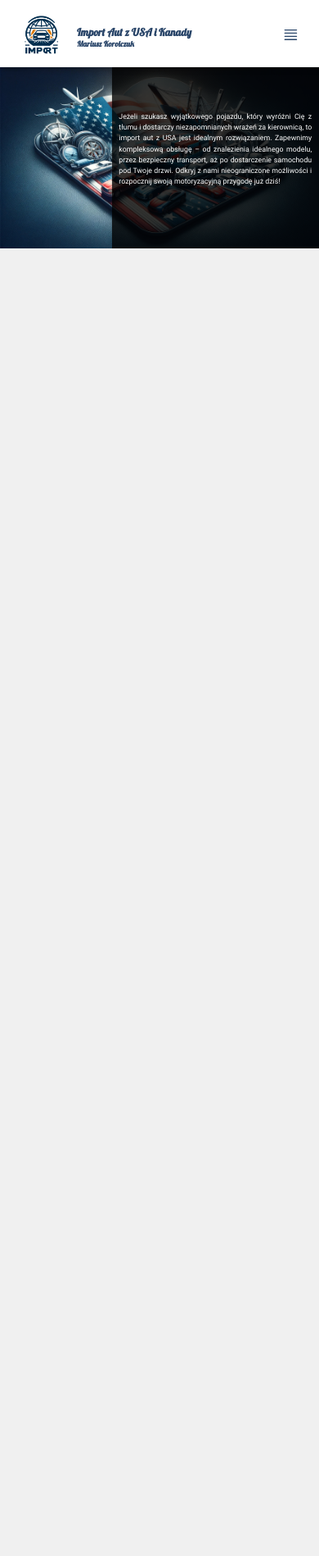
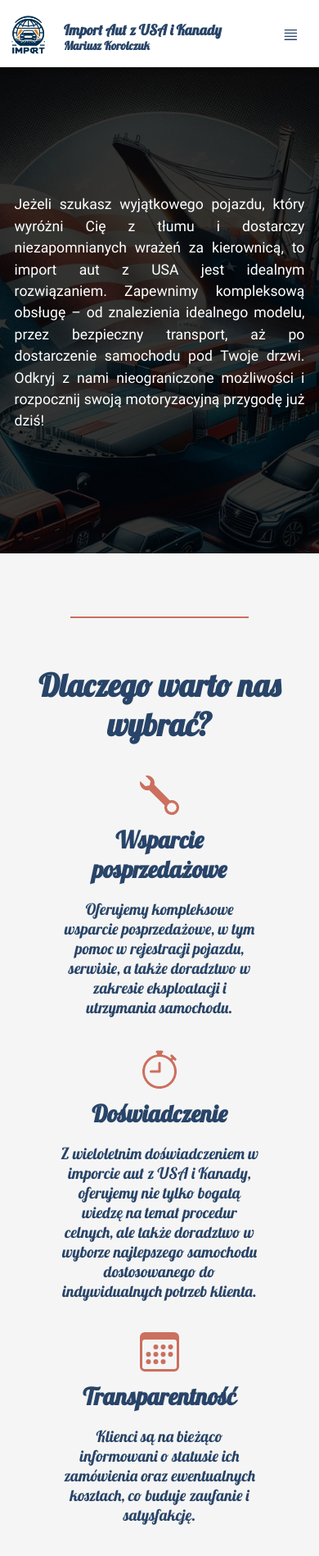
Before and after one commit to rooqyxd/importaut, a React (Vite) app: page / in a window 390 px wide. Shown: the whole page at 82% size. Before the commit the page ends 844 px from the top, so only its background shows below. Built offline with nearby package versions, Linux system fonts and the light colour scheme.

Commit message:
add: whyus comp, fixed styles for nav and aboutus

```diff
--- a/src/App.tsx
+++ b/src/App.tsx
@@ -1,6 +1,7 @@
 import "./App.css";
 import AboutUs from "./Components/AboutUs/AboutUs";
 import Navbar from "./Components/Navbar/Navbar";
+import WhyUs from "./Components/WhyUs/WhyUs";
 // import Faq from "./Components/Faq/Faq";
 
 function App() {
@@ -8,6 +9,7 @@ function App() {
         <>
             <Navbar />
             <AboutUs />
+            <WhyUs />
         </>
     );
 }
--- a/src/Components/AboutUs/AboutUs.css
+++ b/src/Components/AboutUs/AboutUs.css
@@ -16,10 +16,13 @@
     position: relative;
     overflow: hidden;
     padding-top: 3em;
+    height: 30%;
 }
 
 .aboutus-img {
     width: 100%;
+    height: 100%;
+    object-fit: cover;
     background-repeat: no-repeat;
     background-size: cover;
 }
@@ -50,7 +53,7 @@
 }
 @media screen and (max-width: 900px) {
     .aboutus-text {
-        font-size: 0.9em;
+        font-size: 1em;
         width: 45%;
     }
     .aboutus-image-container {
@@ -60,30 +63,41 @@
 @media screen and (max-width: 700px) {
     .aboutus-text {
         width: 50%;
-        font-size: 0.7em;
+        font-size: 0.85em;
+        margin-top: 2em;
+    }
+    .aboutus-image-container {
+        height: 70vh; /* Adjust as needed */
     }
 }
 @media screen and (max-width: 500px) {
     .aboutus-text {
         width: 52%;
         margin-top: 2em;
-        font-size: 0.6em;
+        font-size: 0.85em;
     }
     .aboutus-image-container {
         padding-top: 5em;
     }
+
 }
-@media screen and (max-width: 400px) {
+@media screen and (max-width: 440px) {
     .aboutus-text {
-        width: 65%;
-        margin-top: 3.5em;
-        font-size: 0.55em;
+        width: 100%;
+        margin-top: 2.5em;
+        font-size: 1.1em;
+    }
+    .aboutus-img {
+        width: 100%;
+        height: 150%;
+    }
+    .aboutus-image-container {
+        height: 80vh; /* Adjust as needed */
     }
 }
 @media screen and (max-width: 300px) {
     .aboutus-text {
-        width: 75%;
         margin-top: 4.5em;
-        font-size: 0.5em;
+        font-size: 0.8em;
     }
 }
--- a/src/Components/Navbar/Navbar.css
+++ b/src/Components/Navbar/Navbar.css
@@ -39,16 +39,16 @@
     gap: 0.5em;
 }
 .navbar-logo img {
-    height: 80px;
+    height: 100px;
     border-radius: 50%;
 }
 .title-one {
-    font-size: 1.5rem;
+    font-size: 1.6rem;
     font-family: "CedarvilleCursive";
     color: #284468;
 }
 .title-two {
-    font-size: 1rem;
+    font-size: 1.3rem;
     font-family: "CedarvilleCursive";
     color: #284468;
 }
@@ -74,8 +74,8 @@
     align-items: center;
     text-decoration: none;
     color: #000;
-    font-size: 1rem;
-    padding: 0.5em 1em;
+    font-size: 1.3rem;
+    padding: 0.5em 0.5em;
     border-radius: 5px;
     transition: background-color 0.3s, text-decoration 0.3s, color 0.3s;
 }
@@ -85,7 +85,7 @@
     background-color: #f1eee9;
 }
 .navbar-text {
-    font-size: 1rem;
+    font-size: 1.3rem;
     margin: 0 0.4em;
     color: #284468;
     /* font-weight: bold; */
@@ -135,51 +135,45 @@
     text-decoration: underline;
     background-color: #f1eee9;
 }
-@media (max-width: 1120px) {
-    .navbar{
+@media (max-width: 1250px) {
+    .navbar {
         width: 100%;
     }
     .navbar-left {
         margin-left: 1em;
     }
     .title-one {
-        font-size: 1.1rem;
+        font-size: 1.3rem;
     }
     .title-two {
-        font-size: 0.8rem;
+        font-size: 1rem;
     }
     .navbar-link {
         font-size: 1rem;
+    }
+    .navbar-text {
+        font-size: 1.2rem;
     }
 }
 @media (max-width: 870px) {
     .navbar-link {
         font-size: 0.9rem;
-        font-weight: bold;
+    }
+    .navbar-text {
+        font-size: 1rem;
     }
     .title-one {
-        font-size: 1rem;
+        font-size: 1.2rem;
     }
     .title-two {
-        font-size: 0.8rem;
+        font-size: 1rem;
     }
     .navbar-logo img {
         height: 70px;
         border-radius: 50%;
     }
 }
-@media (max-width: 630px) {
-    .navbar-link {
-        font-size: 0.6rem;
-        font-weight: bold;
-    }
-    .title-one {
-        font-size: 0.8rem;
-    }
-    .title-two {
-        font-size: 0.76rem;
-    }
-}
+
 @media screen and (max-width: 740px) {
     .navbar-right {
         display: none;
@@ -192,10 +186,8 @@
     }
     .burger-menu {
         display: block;
-
         margin-right: 1.5em;
         z-index: 100;
-        /* background-color: red; */
     }
     .burger-white {
         transition: color 0.5s;
@@ -234,11 +226,26 @@
         background-color: #f1eee9;
     }
 }
+@media (max-width: 630px) {
+    .navbar-link {
+        font-size: 0.6rem;
+        font-weight: bold;
+    }
+    .title-one {
+        font-size: 1.5rem;
+    }
+    .title-two {
+        font-size: 1.3rem;
+    }
+    .navbar-left {
+        margin-left: 0;
+    }
+}
 @media screen and (max-width: 440px) {
     .title-one {
-        font-size: 0.8rem;
+        font-size: 1.1rem;
     }
     .title-two {
-        font-size: 0.6rem;
+        font-size: 0.9rem;
     }
 }
--- /dev/null
+++ b/src/Components/WhyUs/WhyUs.css
@@ -0,0 +1,86 @@
+.whyus-wrapper {
+    display: flex;
+    flex-direction: column;
+    align-items: center;
+    justify-content: center;
+    gap: 1em;
+    padding: 2em 0;
+    background-color: #f5f5f5;
+    color: #284468;
+    font-family: "CedarvilleCursive";
+    font-size: 1.5rem;
+    text-align: center;
+}
+.whyus-container {
+    width: 80%;
+}
+.whyus-content-container {
+    display: flex;
+    justify-content: center;
+    margin-top: 2em;
+    display: flex;
+    gap: 2.5em;
+}
+.whyus-content {
+    transition: transform 1s;
+    width: 30%;
+}
+.whyus-content:hover {
+    transform: scale(1.1);
+}
+.whyus-content-icon {
+    font-size: 3rem;
+    color: #cc6f5e;
+}
+.whyus-content-text {
+    margin-top: 1em;
+}
+.topbar {
+    width: 70%;
+    height: 2px;
+    /* background-color: #284468; */
+    background-color: #cc6f5e;
+    margin: 2em auto 3em;
+}
+
+@media screen and (max-width: 1250px) {
+    .whyus-wrapper {
+        font-size: 1.3rem;
+    }
+}
+@media screen and (max-width: 850px) {
+    .whyus-wrapper {
+        font-size: 1.2rem;
+    }
+}
+@media screen and (max-width: 740px) {
+    .whyus-wrapper {
+        font-size: 1.2rem;
+    }
+    .whyus-content-container {
+        display: flex;
+        align-items: center;
+        justify-content: center;
+        gap: 2em;
+        flex-direction: column;
+    }
+    .whyus-content {
+        width: 80%;
+    }
+}
+
+@media screen and (max-width: 740px) {
+    .whyus-wrapper {
+        font-size: 1.2rem;
+    }
+    .whyus-content-container {
+        display: flex;
+        align-items: center;
+        justify-content: center;
+        gap: 2em;
+        flex-direction: column;
+    }
+    .whyus-content {
+        width: 80%;
+    }
+}
--- /dev/null
+++ b/src/Components/WhyUs/WhyUs.tsx
@@ -0,0 +1,51 @@
+import "./WhyUs.css";
+import { BsCalendar3, BsStopwatch, BsWrench } from "react-icons/bs";
+const WhyUs = () => {
+    return (
+        <div className="whyus-wrapper">
+            <div className="whyus-container">
+                <div className="topbar"></div>
+                <div className="whyus-text-container">
+                    <h1 className="whyus-title">Dlaczego warto nas wybrać?</h1>
+                </div>
+                <div className="whyus-content-container">
+                    <div className="whyus-content">
+                        <div className="whyus-content-icon">
+                            <BsWrench />
+                        </div>
+                        <h2 className="whyus-content-title">Wsparcie posprzedażowe</h2>
+                        <p className="whyus-content-text">
+                            Oferujemy kompleksowe wsparcie posprzedażowe, w tym pomoc w rejestracji
+                            pojazdu, serwisie, a także doradztwo w zakresie eksploatacji i
+                            utrzymania samochodu.
+                        </p>
+                    </div>
+                    <div className="whyus-content">
+                        <div className="whyus-content-icon">
+                            <BsStopwatch />
+                        </div>
+                        <h2 className="whyus-content-title">Doświadczenie</h2>
+                        <p className="whyus-content-text">
+                            Z wieloletnim doświadczeniem w imporcie aut z USA i Kanady, oferujemy
+                            nie tylko bogatą wiedzę na temat procedur celnych, ale także doradztwo w
+                            wyborze najlepszego samochodu dostosowanego do indywidualnych potrzeb
+                            klienta.
+                        </p>
+                    </div>
+                    <div className="whyus-content">
+                        <div className="whyus-content-icon">
+                            <BsCalendar3 />
+                        </div>
+                        <h2 className="whyus-content-title">Transparentność</h2>
+                        <p className="whyus-content-text">
+Klienci są na bieżąco informowani o
+                            statusie ich zamówienia oraz ewentualnych kosztach, co buduje zaufanie i
+                            satysfakcję.
+                        </p>
+                    </div>
+                </div>
+            </div>
+        </div>
+    );
+};
+export default WhyUs;
```
